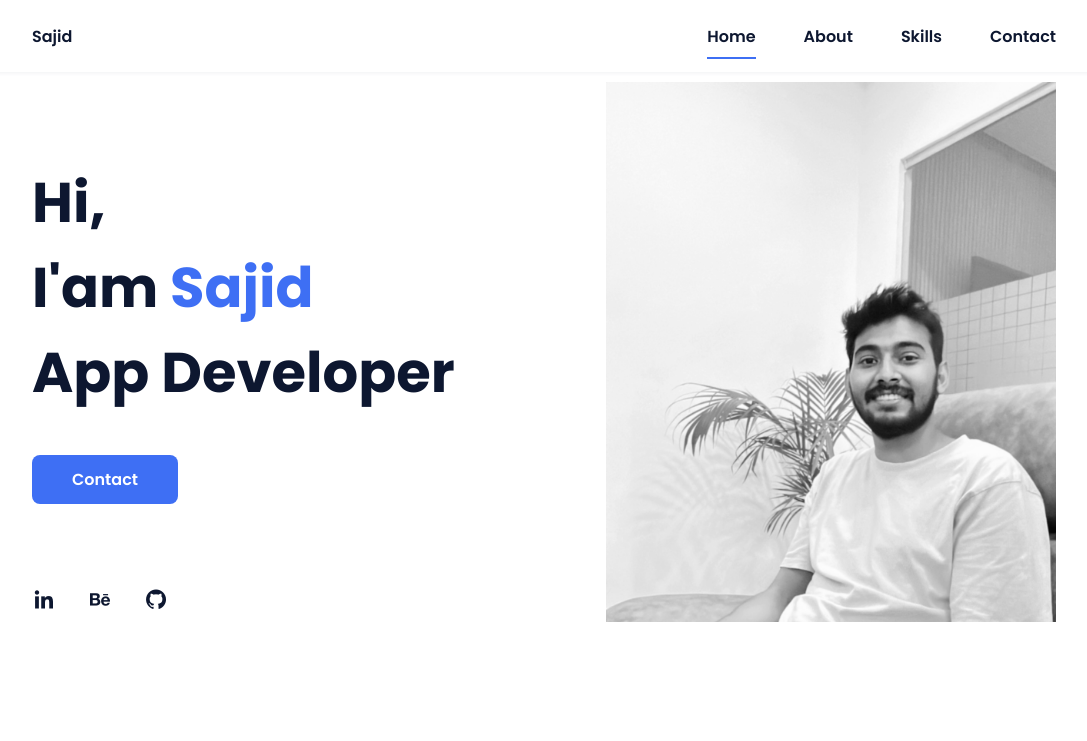
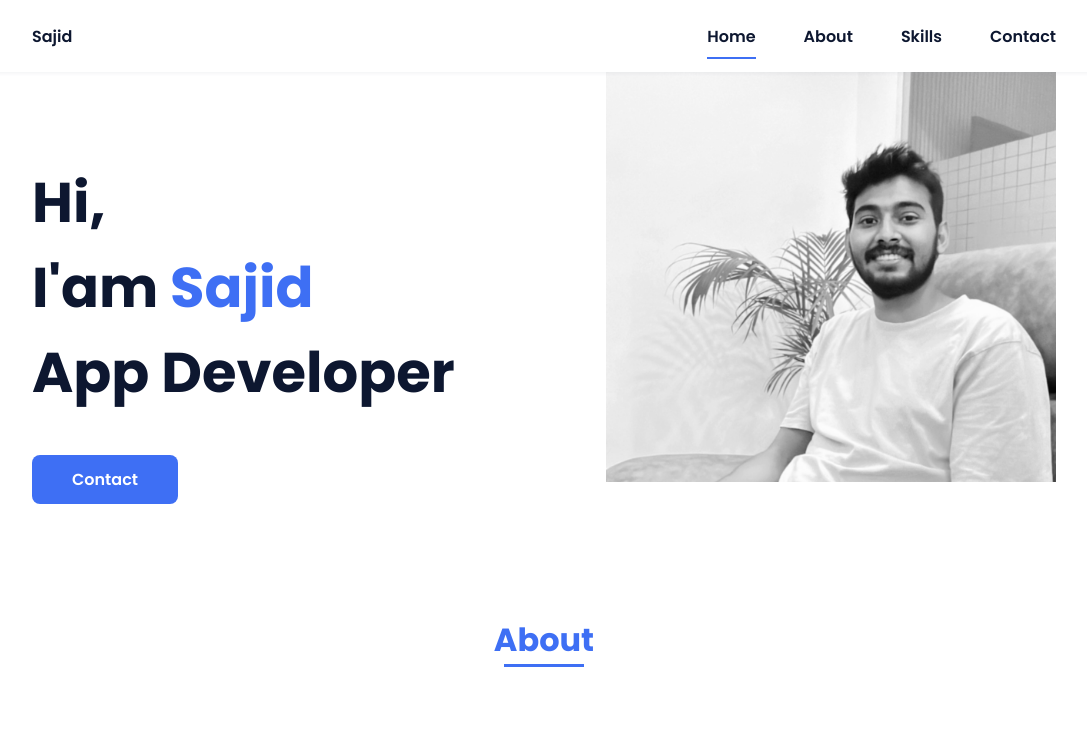
Before and after one commit to sajid7053/sajid7053.github.io, a plain HTML site: page index.html in a window 1280 px wide. Shown: the top 741 px of the page, without its empty margins (96-1183 px from the left). Drawn offline with nearby package versions, Linux system fonts and the light colour scheme.

Commit message:
removed changes

```diff
--- a/index.html
+++ b/index.html
@@ -40,13 +40,7 @@
                 <div class="home__data">
                     <h1 class="home__title">Hi,<br>I'am <span class="home__title-color">Sajid</span><br>App Developer</h1>
 
-                    <a href="#" class="button">Contact</a>
-                </div>
-
-                <div class="home__social">
-                    <a href="" class="home__social-icon"><i class='bx bxl-linkedin'></i></a>
-                    <a href="" class="home__social-icon"><i class='bx bxl-behance' ></i></a>
-                    <a href="" class="home__social-icon"><i class='bx bxl-github' ></i></a>
+                    <a href="#contact" class="button">Contact</a>
                 </div>
 
                 <div class="home__img">
```
